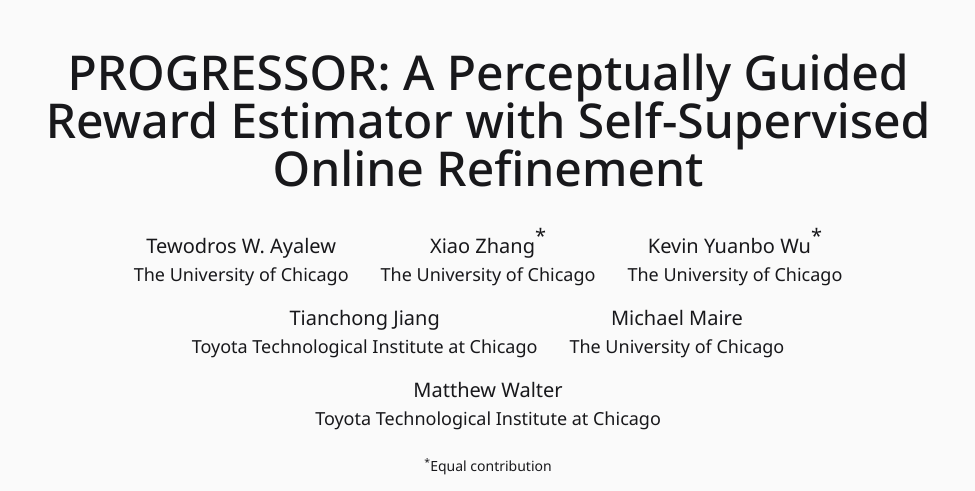
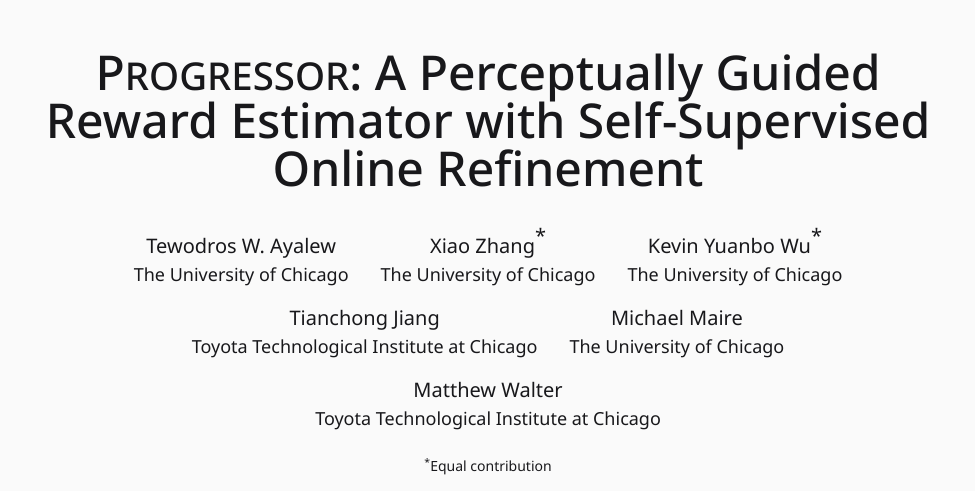
Before and after one commit to ripl/progressor, an Astro site: page / in a window 1280 px wide. Shown: the top 491 px of the page, without its empty margins (152-1127 px from the left). Built offline with nearby package versions, Linux system fonts and the light colour scheme; Astro itself is replaced by a stand-in of ours.

Commit message:
fix title font

```diff
--- a/src/components/Header.astro
+++ b/src/components/Header.astro
@@ -16,7 +16,7 @@ const { title, authors, conference, notes, links } = Astro.props as Props;
 ---
 
 <header class="flex flex-col gap-10 items-center mb-6">
-  <h1>{title}</h1>
+  <h1>P<span style="font-size: 80%">ROGRESSOR</span>: A Perceptually Guided Reward Estimator with Self-Supervised Online Refinement</h1>
   <div class="flex flex-col gap-6 items-center">
     <Authors authors={authors} />
     {conference && <p class="text-center">{conference}</p>}
```
